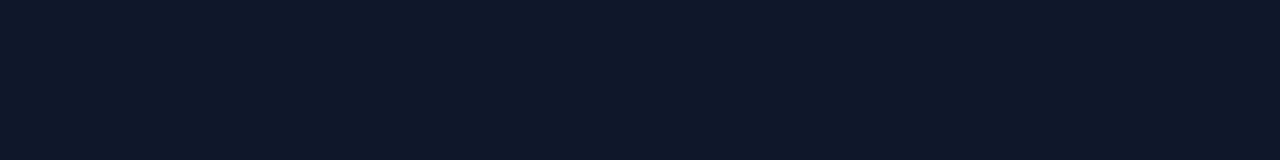
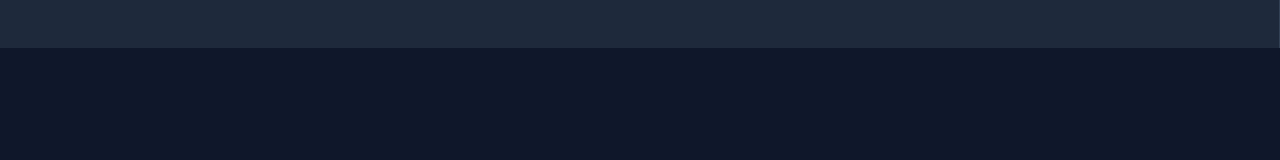
Before and after one commit to felipereis13/aponti-gitFlow, a website: page index.html in a window 1280 px wide. Drawn offline with Linux system fonts and the light colour scheme.

Commit message:
Cria a base do painel lateral de navegação.

```diff
--- a/index.html
+++ b/index.html
@@ -1,15 +1,18 @@
 <!DOCTYPE html>
 <html lang="pt-BR">
+
 <head>
   <meta charset="UTF-8">
-    <meta
-      name="viewport"
-      content="width=device-width, initial-scale=1.0"
-    >
+  <meta name="viewport" content="width=device-width, initial-scale=1.0">
   <title>O11y Dashboard</title>
   <link rel="stylesheet" href="style.css">
 </head>
+
 <body>
-    <div class="app-layout"></div>
+  <div class="app-layout">
+    <aside class="sidebar">
+    </aside>
+  </div>
 </body>
+
 </html>
--- a/style.css
+++ b/style.css
@@ -21,3 +21,13 @@
   color: #f8fafc;
   min-height: 100vh;
 }
+
+.sidebar {
+background-color: var(--bg-card);
+grid-row: 1 / 3;
+border-right: 1px solid var(--border-color);
+padding: 1.5rem;
+display: flex;
+flex-direction: column;
+gap: 2rem;
+}
```
Lines whose indentation alone changed are shown as unchanged.
